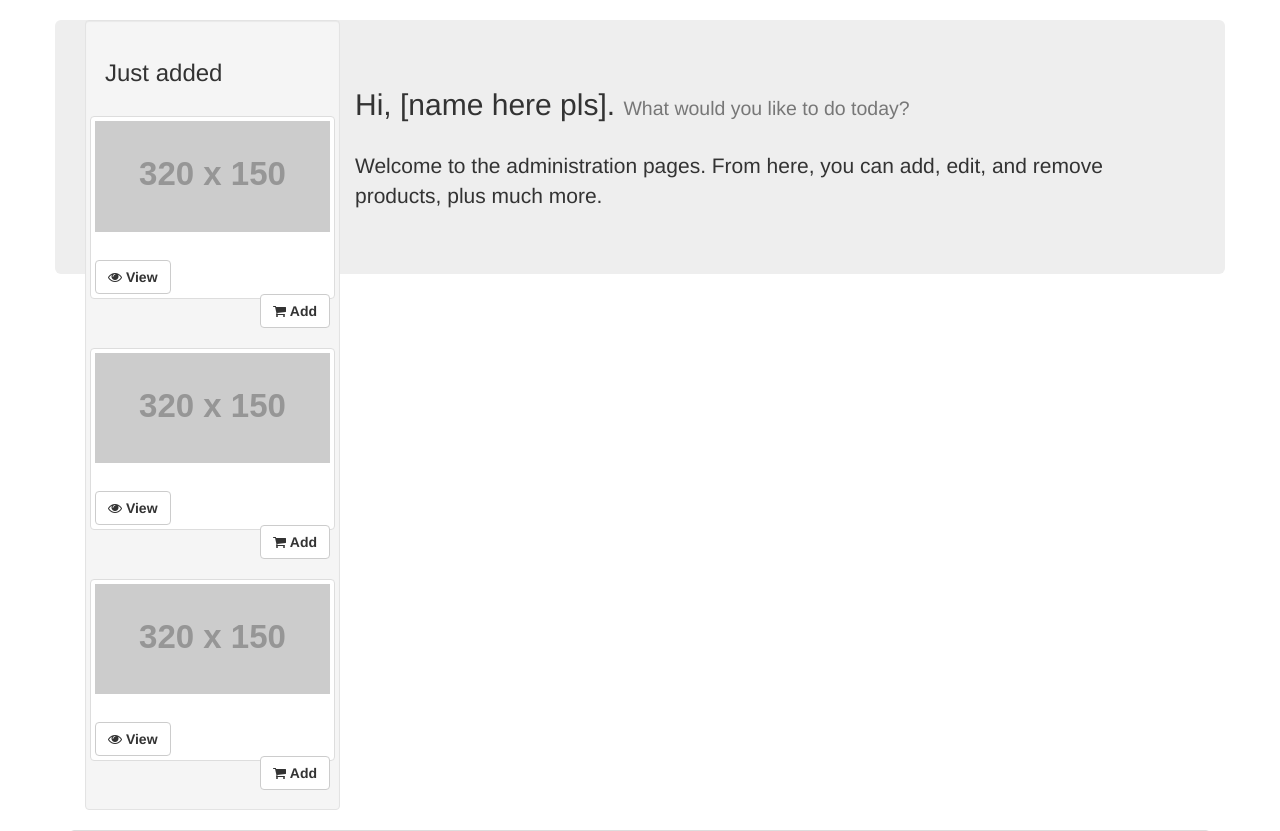
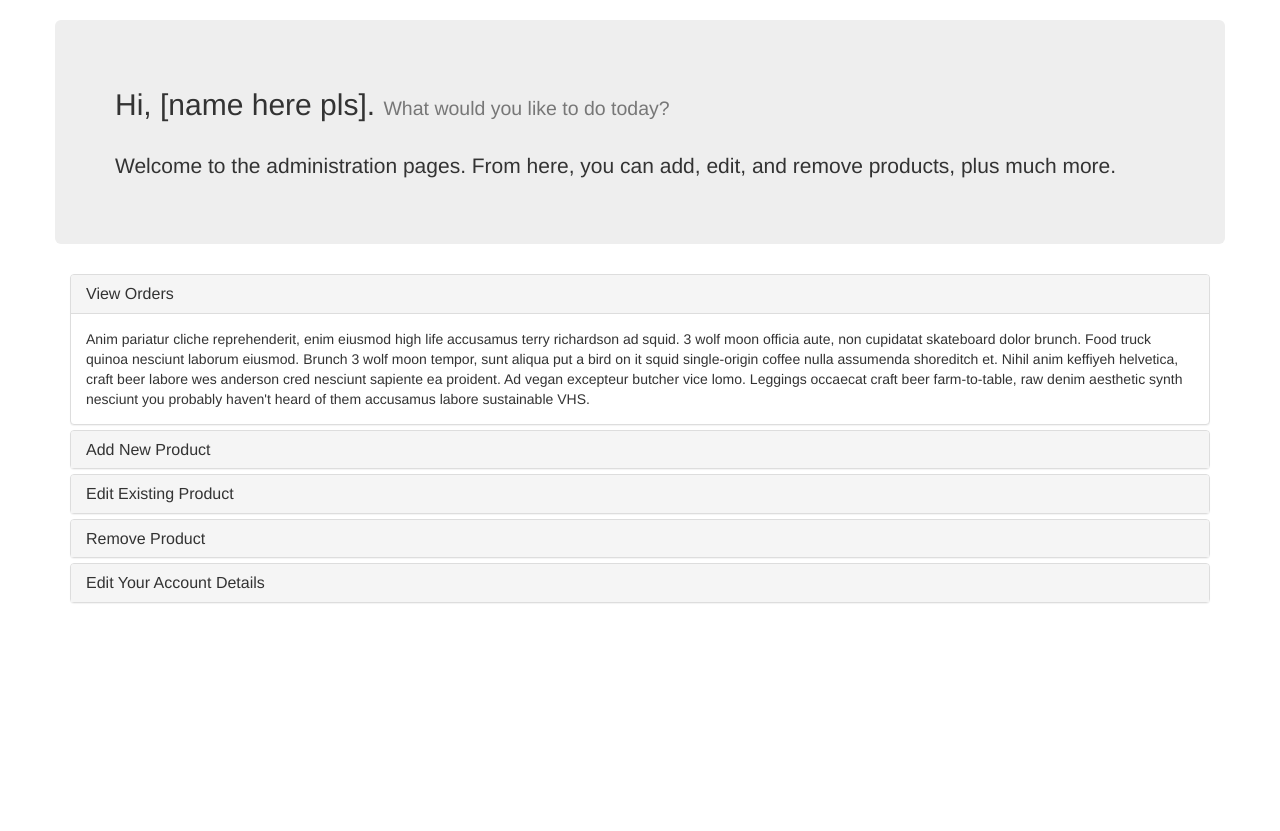
Before and after one commit to EdtheHack/AssignmentWebsite, a PHP site: page /admin-home.php in a window 1280 px wide. Shown: the part 52-883 px from the top of the page. After the commit the page ends 655 px from the top, so only its background shows below. Run offline with PHP 8.4, Linux system fonts and the light colour scheme; grey boxes labelled with a size stand in for pictures from a placeholder-image service; data that the repository does not hold is empty; a stand-in replaces the project's code that opens the database connection; some libraries are stand-ins or nearby versions.

Commit message:
Trying to figure out why verything shifts right still

```diff
--- a/admin-home.php
+++ b/admin-home.php
@@ -37,7 +37,7 @@ if (($_SESSION["loggedIn"] == true) && checkAdmin() == 1){
 include ("includes/nav.php");
 ?>
 <div class="container">
-		<?php include ("includes/just-added.php")?>
+		<!--<?php include ("includes/just-added.php")?> -->
 
 			<div class="row">
 				<div class="jumbotron">
```
